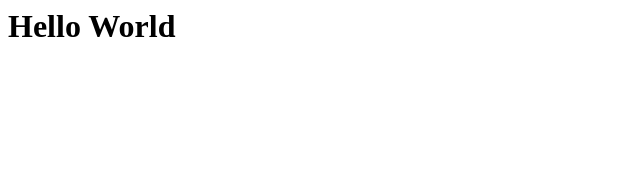
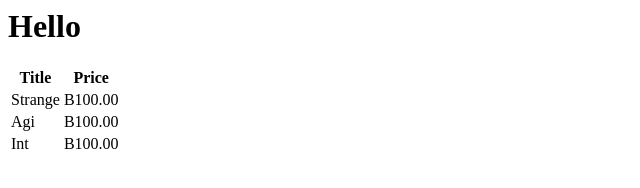
Before and after one commit to areeyo/myServer1, a website: page public/index.html in a window 1280 px wide. Shown: the whole page, without its empty margins (0-640 px from the left). Drawn offline with nearby package versions, Linux system fonts and the light colour scheme.

Commit message:
7th commit create table

```diff
--- a/public/index.html
+++ b/public/index.html
@@ -1,11 +1,24 @@
-<html>
+<html ng-app="myApp">
 <head>
 	<script type="text/javascript" src="lib/angular/angular.js"></script>
 	<script type="text/javascript" src="js/app.js"></script>
 
 	<title>Hello swdev</title>
 </head>
-<body>
-	<h1>Hello World</h1>
+<body ng-controller="mainCtrl">
+	<h1>Hello {{name}}</h1>
+
+	<table>
+		<thead>
+			<th>Title</th>
+			<th>Price</th>
+		</thead>
+		<tbody>
+			<tr ng-repeat="book in books">
+				<td>{{book.title}}</td>
+				<td>{{book.price | currency:'B'}}</td>
+			</tr>
+		</tbody>
+	</table>
 </body>
 </html>
--- a/public/js/app.js
+++ b/public/js/app.js
@@ -1,4 +1,8 @@
 angular.module("myApp", [])
 .controller('mainCtrl', function($scope){
-	$scope.name = 'Areeyo';
+	$scope.books = [
+		{title: 'Strange', price: 100},
+		{title: 'Agi', price: 100},
+		{title: 'Int', price: 100}
+	];
 })
```
